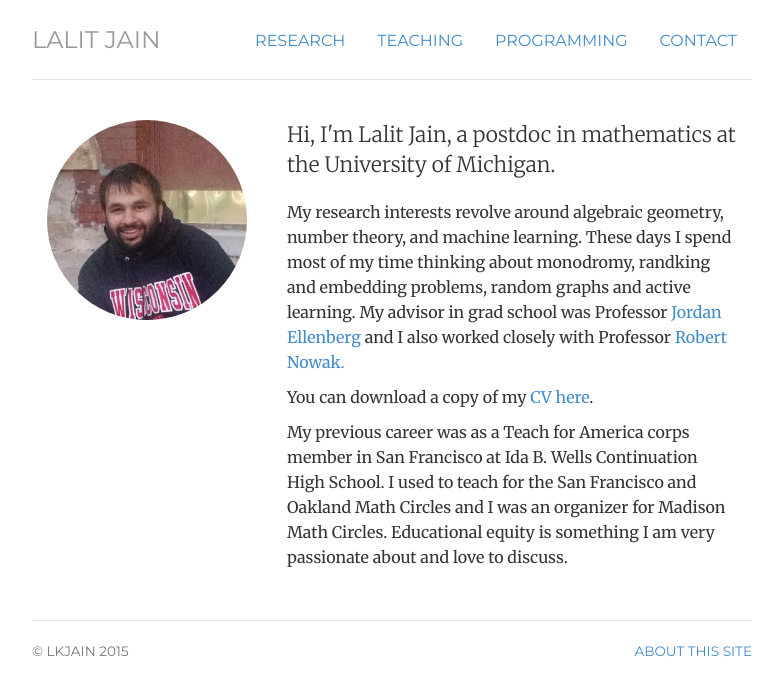
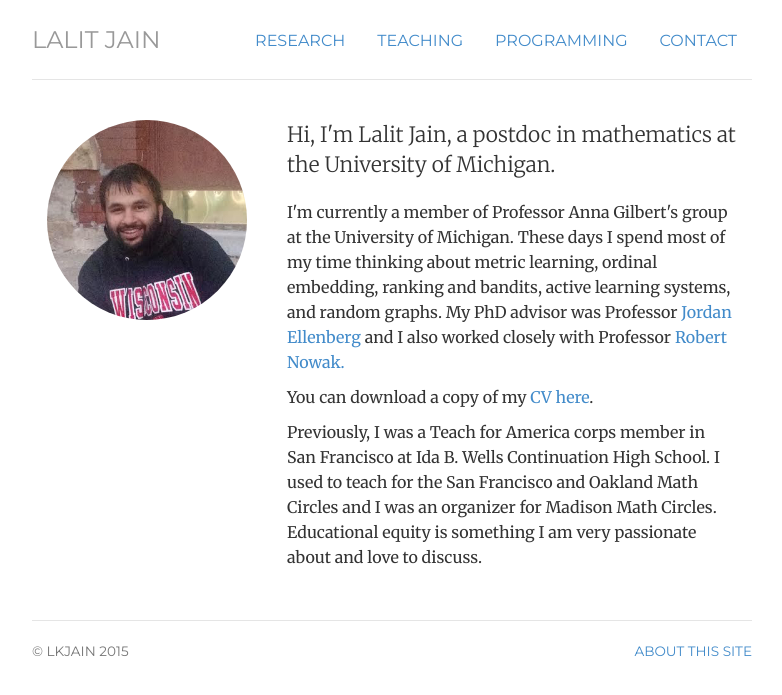
Before and after one commit to lalitkumarj/lalitkumarj.github.io, a Jekyll site: the page built from index.html, in a window 1280 px wide. Shown: the top 695 px of the page, without its empty margins (248-1030 px from the left). Built offline with Jekyll 4.4.1, drawn with Linux system fonts in a browser that asks for light colours.

Commit message:
Update index.html

```diff
--- a/index.html
+++ b/index.html
@@ -16,11 +16,11 @@ description: Lalit Jain
       Hi, I'm Lalit Jain, a postdoc in mathematics at the University of Michigan.
     </p>
 
-    <p> My research interests revolve around algebraic geometry, number theory, and machine learning. These days I spend most of my time thinking about monodromy, randking and embedding problems, random graphs and active learning. My advisor in grad school was Professor <a href="http://math.wisc.edu/~ellenber">Jordan Ellenberg</a> and I also worked closely with Professor <a href="http://nowak.ece.wisc.edu">Robert Nowak.</a></p>
+    <p> I'm currently a member of Professor Anna Gilbert's group at the University of Michigan. These days I spend most of my time thinking about metric learning, ordinal embedding, ranking and bandits, active learning systems, and random graphs. My PhD advisor was Professor <a href="http://math.wisc.edu/~ellenber">Jordan Ellenberg</a> and I also worked closely with Professor <a href="http://nowak.ece.wisc.edu">Robert Nowak.</a></p>
 
     <p>You can download a copy of my <a href="/files/LalitJainCVWebsite.pdf">CV here</a>.
 
-    <p> My previous career was as a Teach for America corps member in San Francisco at Ida B. Wells Continuation High School. I used to teach for the San Francisco and Oakland Math Circles and I was an organizer for Madison Math Circles. Educational equity is something I am very passionate about and love to discuss. </p>
+    <p> Previously, I was a Teach for America corps member in San Francisco at Ida B. Wells Continuation High School. I used to teach for the San Francisco and Oakland Math Circles and I was an organizer for Madison Math Circles. Educational equity is something I am very passionate about and love to discuss. </p>
 
 
   </div>
```
